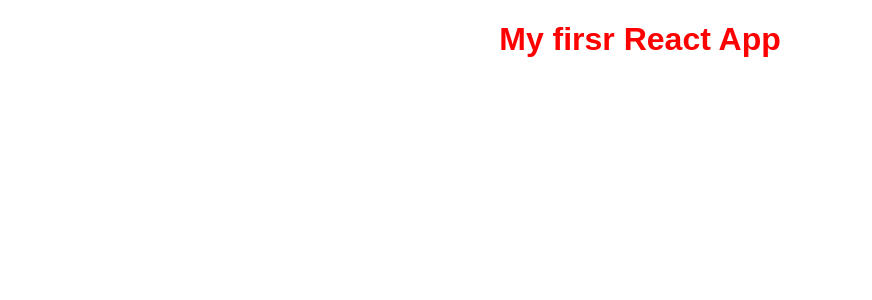
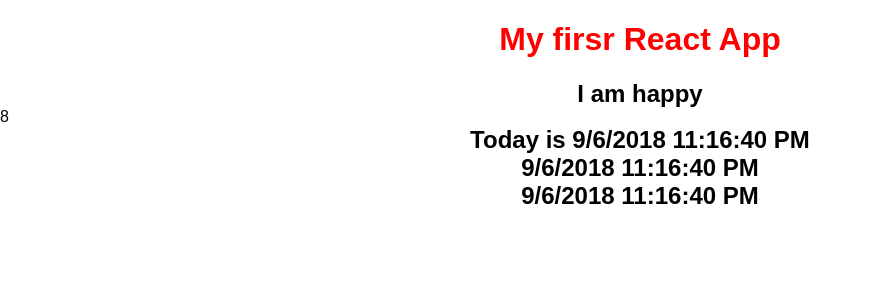
Before and after one commit to hidran/react-redux-course, a React (Create React App) app in the folder introapp/: page / in a window 1280 px wide. Shown: the top 300 px of the page, without its empty margins (0-872 px from the left). Built offline with nearby package versions, Linux system fonts and the light colour scheme.

Commit message:
Add jsx explanations, react fragment and jsx expressions

```diff
--- a/introapp/src/App.css
+++ b/introapp/src/App.css
@@ -5,3 +5,7 @@
 h1{
   color : #ff0000;
 }
+h2{
+  margin:auto;
+  text-align: center
+}
--- a/introapp/src/App.js
+++ b/introapp/src/App.js
@@ -2,12 +2,23 @@
 import logo from './logo.svg';
 import './App.css';
 
+const happy =  <h2>I am happy</h2>;
+ function getDate(date) {
+    return date.toLocaleDateString()  + ' ' + date.toLocaleTimeString();
+ }
 class App extends Component {
   render() {
     return (
+      <React.Fragment>
       <div className="App">
        <h1> My firsr React App</h1>
       </div>
+      { happy }
+      { 4+4}
+      <h2> Today is  { new Date().toLocaleDateString()  + ' ' +new Date().toLocaleTimeString() }</h2>
+      <h2> { getDate(new Date())}</h2>
+      <h2> { getDate(new Date())}</h2>
+      </React.Fragment>
     );
   }
 }
--- a/introapp/src/index.js
+++ b/introapp/src/index.js
@@ -3,6 +3,11 @@
 import './index.css';
 import App from './App';
 import registerServiceWorker from './registerServiceWorker';
+function renderApp() {
+    ReactDOM.render(<App />, document.getElementById('root'));
+}
 
-ReactDOM.render(<App />, document.getElementById('root'));
+setInterval(renderApp, 1000);
+
+
 registerServiceWorker();
```
